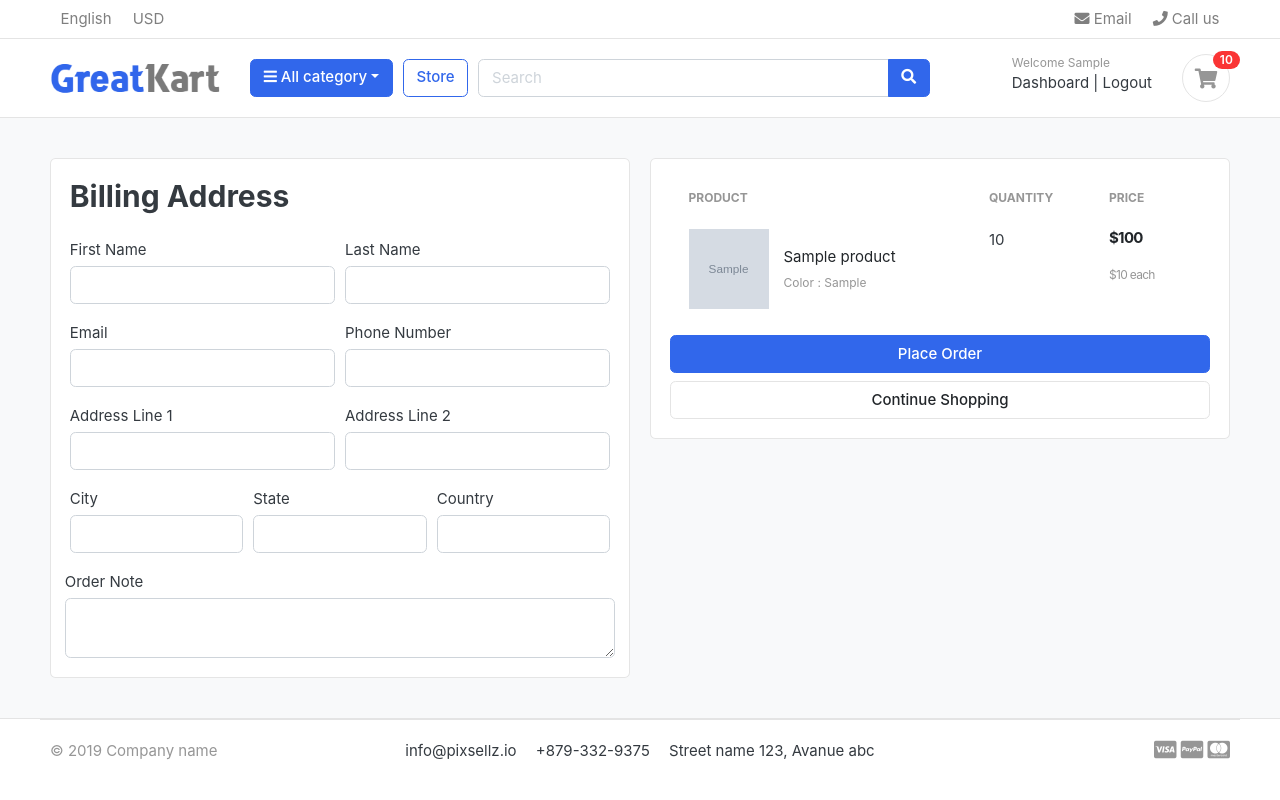
After one commit to Assad-1234/greatkart-django, a Django app: page /cart/checkout/ in a window 1280 px wide. The commit adds this page. Run offline with Django 5.2, Linux system fonts and the light colour scheme; a user stored in the database is signed in; tables that the repository leaves empty hold one stand-in row (values such as "Sample post"); grey boxes marked "Sample" are stand-in pictures; some libraries are stand-ins or nearby versions; some web fonts are replaced.

Commit message:
handled the cart and checkout page for the logged in users

```diff
--- a/carts/context_processors.py
+++ b/carts/context_processors.py
@@ -7,7 +7,10 @@ def counter(request):
     else:
         try:
             cart = Cart.objects.filter(cart_id=_cart_id(request))
-            cart_items = CartItem.objects.all().filter(cart=cart[:1])
+            if request.user.is_authenticated:
+                 cart_items = CartItem.objects.all().filter(user=request.user)
+            else:
+                 cart_items = CartItem.objects.all().filter(cart=cart[:1])
 
             for cart_item in cart_items:
                     cart_count += cart_item.quantity
--- a/carts/urls.py
+++ b/carts/urls.py
@@ -6,4 +6,5 @@ urlpatterns = [
     path('add_cart/<int:product_id>/',views.add_cart,name='add_cart'),
     path('remove_cart/<int:product_id>/<int:cart_item_id>/', views.remove_cart, name='remove_cart'),
     path('remove_cart_item/<int:product_id>/<int:cart_item_id>/', views.remove_cart_item, name='remove_cart_item'),
+    path('checkout/',views.checkout,name='checkout'),
 ]
--- a/carts/views.py
+++ b/carts/views.py
@@ -5,6 +5,7 @@ from .models import Cart,CartItem
 from django.shortcuts import render, get_object_or_404, redirect
 from django.core.exceptions import ObjectDoesNotExist
 from django.views.decorators.csrf import csrf_exempt, csrf_protect
+from django.contrib.auth.decorators import login_required
 # Create your views here.
 
 def _cart_id(request):
@@ -14,9 +15,11 @@ def _cart_id(request):
     return cart
 @csrf_exempt
 def add_cart(request, product_id):
+    current_user = request.user
     product = Product.objects.get(id=product_id)  # get product
     product_variation = []
 
+    # Get variations from POST request
     if request.method == 'POST':
         for item in request.POST:
             key = item
@@ -28,66 +31,121 @@ def add_cart(request, product_id):
                     variation_value__iexact=value
                 )
                 product_variation.append(variation)
-            except:
+            except Variation.DoesNotExist:
                 pass
 
-    try:
-        cart = Cart.objects.get(cart_id=_cart_id(request))
-    except Cart.DoesNotExist:
-        cart = Cart.objects.create(cart_id=_cart_id(request))
-    cart.save()
+    # ========== FOR AUTHENTICATED USERS ==========
+    if current_user.is_authenticated:
+        # Get all cart items for this user and product
+        cart_items = CartItem.objects.filter(product=product, user=current_user, is_active=True)
 
-    is_cart_item_exists = CartItem.objects.filter(product=product, cart=cart).exists()
+        if cart_items.exists():
+            # Check if the same variation already exists
+            variation_found = False
+            current_var_ids = sorted([v.id for v in product_variation])
+            cart_item_to_update = None
 
-    if is_cart_item_exists:
-        cart_items = CartItem.objects.filter(product=product, cart=cart)
+            for cart_item in cart_items:
+                existing_var_ids = sorted([v.id for v in cart_item.variations.all()])
 
-        # Check if the same variation already exists in cart
-        variation_found = False
+                if existing_var_ids == current_var_ids:
+                    # Same variation found - update this cart item
+                    variation_found = True
+                    cart_item_to_update = cart_item
+                    break
 
-        for cart_item in cart_items:
-            existing_variations = list(cart_item.variations.all())
-
-            # Compare by variation IDs instead of objects
-            existing_var_ids = sorted([v.id for v in existing_variations])
-            current_var_ids = sorted([v.id for v in product_variation])
-
-            if existing_var_ids == current_var_ids:
+            if variation_found:
                 # Variation exists, increase quantity
-                cart_item.quantity += 1
+                cart_item_to_update.quantity += 1
+                cart_item_to_update.save()
+            else:
+                # Different variation - create new cart item
+                cart_item = CartItem.objects.create(
+                    product=product,
+                    quantity=1,
+                    user=current_user,
+                    is_active=True
+                )
+                if product_variation:
+                    cart_item.variations.add(*product_variation)
                 cart_item.save()
-                variation_found = True
-                break
-
-        if not variation_found:
-            # Variation doesn't exist, create new cart item
+        else:
+            # No cart items for this product - create new
             cart_item = CartItem.objects.create(
                 product=product,
                 quantity=1,
-                cart=cart,
+                user=current_user,
+                is_active=True
             )
             if product_variation:
                 cart_item.variations.add(*product_variation)
             cart_item.save()
 
+    # ========== FOR NON-AUTHENTICATED USERS ==========
     else:
-        # No cart item exists for this product at all
-        cart_item = CartItem.objects.create(
-            product=product,
-            quantity=1,
-            cart=cart,
-        )
-        if product_variation:
-            cart_item.variations.add(*product_variation)
-        cart_item.save()
+        # Get or create cart using session
+        try:
+            cart = Cart.objects.get(cart_id=_cart_id(request))
+        except Cart.DoesNotExist:
+            cart = Cart.objects.create(cart_id=_cart_id(request))
+        cart.save()
+
+        # Get all cart items for this cart and product
+        cart_items = CartItem.objects.filter(product=product, cart=cart, is_active=True)
+
+        if cart_items.exists():
+            # Check if the same variation already exists
+            variation_found = False
+            current_var_ids = sorted([v.id for v in product_variation])
+            cart_item_to_update = None
+
+            for cart_item in cart_items:
+                existing_var_ids = sorted([v.id for v in cart_item.variations.all()])
+
+                if existing_var_ids == current_var_ids:
+                    # Same variation found - update this cart item
+                    variation_found = True
+                    cart_item_to_update = cart_item
+                    break
+
+            if variation_found:
+                # Variation exists, increase quantity
+                cart_item_to_update.quantity += 1
+                cart_item_to_update.save()
+            else:
+                # Different variation - create new cart item
+                cart_item = CartItem.objects.create(
+                    product=product,
+                    quantity=1,
+                    cart=cart,
+                    is_active=True
+                )
+                if product_variation:
+                    cart_item.variations.add(*product_variation)
+                cart_item.save()
+        else:
+            # No cart items for this product - create new
+            cart_item = CartItem.objects.create(
+                product=product,
+                quantity=1,
+                cart=cart,
+                is_active=True
+            )
+            if product_variation:
+                cart_item.variations.add(*product_variation)
+            cart_item.save()
 
     return redirect('cart')
 
 def remove_cart(request, product_id, cart_item_id):
-    cart = Cart.objects.get(cart_id=_cart_id(request))
+
     product = get_object_or_404(Product, id=product_id)
     try:
-        cart_item = CartItem.objects.get(product=product, cart=cart, id=cart_item_id)
+        if request.user.is_authenticated:
+            cart_item = CartItem.objects.get(product=product, user=request.user, id=cart_item_id)
+        else:
+            cart = Cart.objects.get(cart_id=_cart_id(request))
+            cart_item = CartItem.objects.get(product=product, cart=cart, id=cart_item_id)
 
         if cart_item.quantity > 1:
             cart_item.quantity -= 1
@@ -100,9 +158,13 @@ def remove_cart(request, product_id, cart_item_id):
     return redirect('cart')
 
 def remove_cart_item(request, product_id, cart_item_id):
-    cart = Cart.objects.get(cart_id=_cart_id(request))
+
     product = get_object_or_404(Product, id=product_id)
-    cart_item = CartItem.objects.get(product=product, cart=cart, id=cart_item_id)
+    if request.user.is_authenticated:
+        cart_item = CartItem.objects.get(product=product, user=request.user, id=cart_item_id)
+    else:
+        cart = Cart.objects.get(cart_id=_cart_id(request))
+        cart_item = CartItem.objects.get(product=product, cart=cart, id=cart_item_id)
     cart_item.delete()
     return redirect('cart')
 
@@ -110,8 +172,11 @@ def cart(request,total=0,quantity=0,cart_items=None):
     try:
         tax = 0
         grand_total = 0
-        cart = Cart.objects.get(cart_id=_cart_id(request))
-        cart_items=CartItem.objects.filter(cart=cart, is_active=True)
+        if request.user.is_authenticated:
+            cart_items=CartItem.objects.filter(user=request.user, is_active=True)
+        else:
+            cart = Cart.objects.get(cart_id=_cart_id(request))
+            cart_items=CartItem.objects.filter(cart=cart, is_active=True)
         for cart_item in cart_items:
             total +=(cart_item.product.price * cart_item.quantity)
             quantity += cart_item.quantity
@@ -127,3 +192,29 @@ def cart(request,total=0,quantity=0,cart_items=None):
         'grand_total':grand_total,
     }
     return render(request, 'store/cart.html',context)
+@login_required(login_url='login')
+def checkout(request,total=0,quantity=0,cart_items=None):
+    try:
+        tax = 0
+        grand_total = 0
+        if request.user.is_authenticated:
+            cart_items=CartItem.objects.filter(user=request.user, is_active=True)
+        else:
+            cart = Cart.objects.get(cart_id=_cart_id(request))
+            cart_items=CartItem.objects.filter(cart=cart, is_active=True)
+        for cart_item in cart_items:
+            total +=(cart_item.product.price * cart_item.quantity)
+            quantity += cart_item.quantity
+        tax = (2*total)/100
+        grand_total = total + tax
+    except ObjectDoesNotExist:
+        pass #just ignore
+
+    context = {
+        'total':total,
+        'quantity':quantity,
+        'cart_items':cart_items,
+        'tax':tax,
+        'grand_total':grand_total,
+    }
+    return render(request,'store/checkout.html',context)
--- a/templates/store/cart.html
+++ b/templates/store/cart.html
@@ -104,7 +104,7 @@
               <p class="text-center mb-3">
                 <img src="{% static './images/misc/payments.png' %}" height="26" />
               </p>
-              <a href="./place-order.html" class="btn btn-primary btn-block">Checkout</a>
+              <a href="{% url 'checkout' %}" class="btn btn-primary btn-block">Checkout</a>
               <a href="{% url 'store' %}" class="btn btn-light btn-block">Continue Shopping</a>
             </div> <!-- card-body.// -->
           </div> <!-- card.// -->
--- /dev/null
+++ b/templates/store/checkout.html
@@ -0,0 +1,129 @@
+{% extends 'base.html' %}
+{% load static %}
+{% block content %}
+  <section class="section-content padding-y bg">
+    <div class="container">
+      <!-- ============================ COMPONENT 1 ================================= -->
+
+      <div class="row">
+        <aside class="col-lg-6">
+          <div class="card">
+            <div class="card-body">
+              <h2 class="card-title mb-4">Billing Address</h2>
+              <form action="" method="POST">
+                {% csrf_token %}
+                <div class="form-row">
+                  <div class="col form-group">
+                    <label for="">First Name</label>
+                    <input type="text" name="first_name" class="form-control" required />
+                  </div>
+                  <div class="col form-group">
+                    <label for="">Last Name</label>
+                    <input type="text" name="last_name" class="form-control" required />
+                  </div>
+                </div>
+                <div class="form-row">
+                  <div class="col form-group">
+                    <label for="">Email</label>
+                    <input type="email" name="email" class="form-control" required />
+                  </div>
+                  <div class="col form-group">
+                    <label for="">Phone Number</label>
+                    <input type="text" name="phone" class="form-control" required />
+                  </div>
+                </div>
+                <div class="form-row">
+                  <div class="col form-group">
+                    <label for="">Address Line 1</label>
+                    <input type="text" name="address_line_1" class="form-control" required />
+                  </div>
+                  <div class="col form-group">
+                    <label for="">Address Line 2</label>
+                    <input type="text" name="address_line_2" class="form-control" />
+                  </div>
+                </div>
+                <div class="form-row">
+                  <div class="col form-group">
+                    <label for="">City</label>
+                    <input type="text" name="city" class="form-control" required />
+                  </div>
+                  <div class="col form-group">
+                    <label for="">State</label>
+                    <input type="text" name="state" class="form-control" />
+                  </div>
+                  <div class="col form-group">
+                    <label for="">Country</label>
+                    <input type="text" name="country" class="form-control" required />
+                  </div>
+                </div>
+                <div class="form-row">
+                  <label for="">Order Note</label>
+                  <textarea name="order_note" rows="2" class="form-control"></textarea>
+                </div>
+            </div>
+          </div> <!-- card.// -->
+        </aside> <!-- col.// -->
+        <aside class="col-lg-6">
+          <div class="card">
+            <div class="card-body">
+              <table class="table table-borderless table-shopping-cart">
+                <thead class="text-muted">
+                  <tr class="small text-uppercase">
+                    <th scope="col">Product</th>
+                    <th scope="col" width="120">Quantity</th>
+                    <th scope="col" width="120">Price</th>
+                  </tr>
+                </thead>
+                <tbody>
+                  {% for cart_item in cart_items %}
+                    <tr>
+                      <!-- Product -->
+                      <td>
+                        <figure class="itemside align-items-center">
+                          <div class="aside">
+                            <img src="{{ cart_item.product.images.url }}" class="img-sm" />
+                          </div>
+                          <figcaption class="info">
+                            <a href="{{ cart_item.product.get_url }}" class="title text-dark">{{ cart_item.product.product_name }}</a>
+                            <p class="text-muted small">
+                              {% if cart_item.variations.all %}
+                                {% for item in cart_item.variations.all %}
+                                  {{ item.variation_category|capfirst }} : {{ item.variation_value|capfirst }} <br />
+                                {% endfor %}
+                              {% endif %}
+                            </p>
+                          </figcaption>
+                        </figure>
+                      </td>
+
+                      <!-- Quantity -->
+                      <td>
+                        <label for="">{{cart_item.quantity}}</label>
+                      </td>
+
+                      <!-- Price -->
+                      <td>
+                        <div class="price-wrap">
+                          <var class="price">${{ cart_item.sub_total }}</var><br />
+                          <small class="text-muted">${{ cart_item.product.price }} each</small>
+                        </div>
+                      </td>
+                    </tr>
+                  {% endfor %}
+                </tbody>
+              </table>
+
+              <button type="submit" name="submit" class="btn btn-primary btn-block">Place Order</button>
+              <a href="{% url 'store' %}" class="btn btn-light btn-block">Continue Shopping</a>
+              </form>
+            </div> <!-- card-body.// -->
+          </div> <!-- card.// -->
+
+        </aside> <!-- col.// -->
+      </div> <!-- row.// -->
+
+      <!-- ============================ COMPONENT 1 END .// ================================= -->
+    </div> <!-- container .// -->
+  </section>
+  <!-- ========================= SECTION CONTENT END// ========================= -->
+{% endblock %}
```
Also changed, not shown: accounts/views.py (+70 -3 lines), carts/models.py (+4 -3 lines), carts/migrations/0005_cartitem_user_alter_cartitem_cart.py (added), carts/migrations/0006_alter_cartitem_options.py (added).
